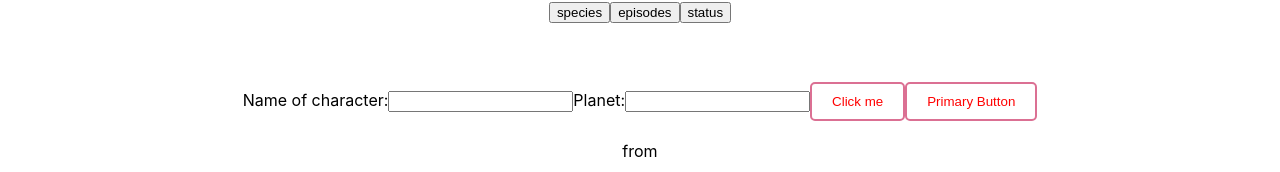
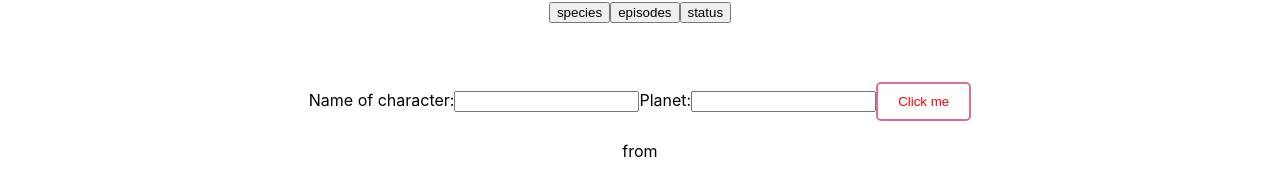
Before and after one commit to stschuessler/my-rick-and-morty-app, a React (Create React App) app: page / in a window 1280 px wide. Shown: the part 354-526 px from the top of the page. Built offline with nearby package versions, Linux system fonts and the light colour scheme.

Commit message:
Delete button

```diff
--- a/src/app_components/Form.js
+++ b/src/app_components/Form.js
@@ -12,7 +12,6 @@ function CreateCharacterForm({ onCreateCharacter }) {
         <input type="text" name="planet"></input>
       </label>
       <Button>Click me</Button>
-      <Button primary>Primary Button</Button>
     </form>
   )
 
```
